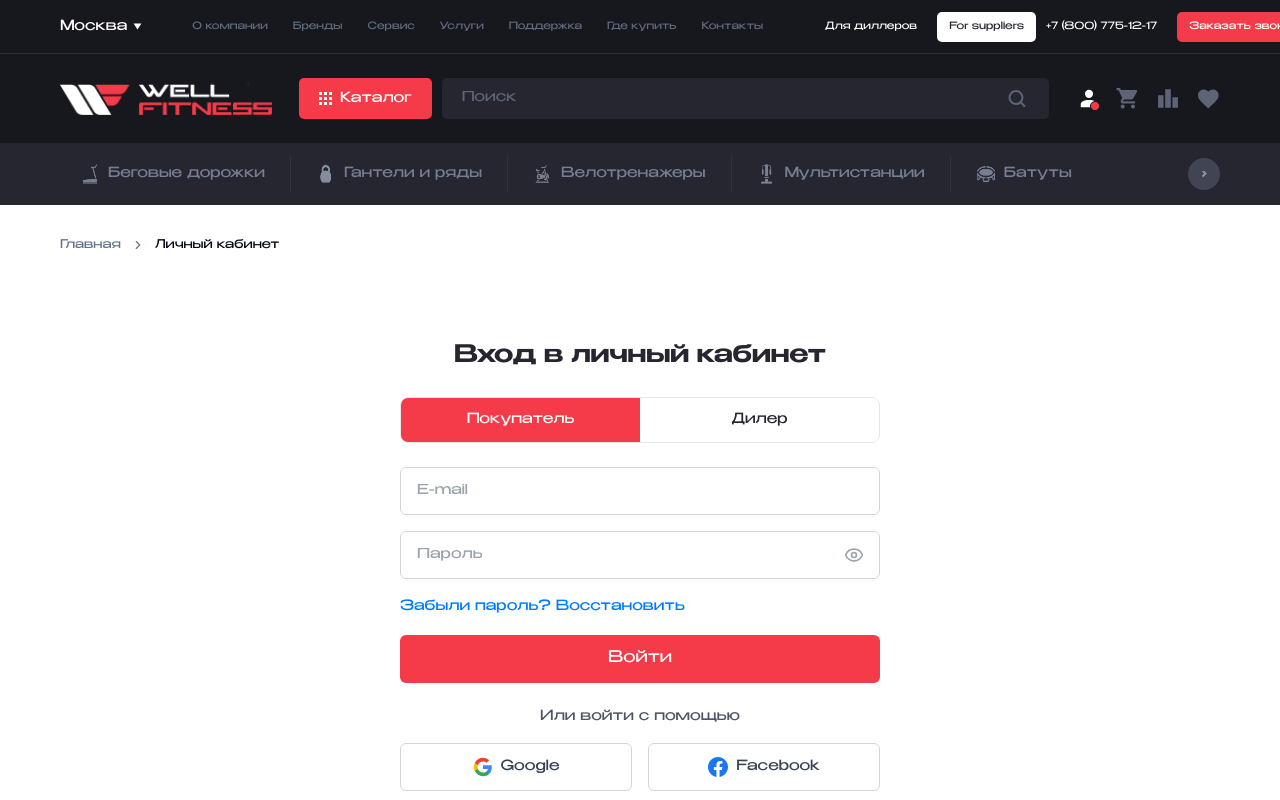
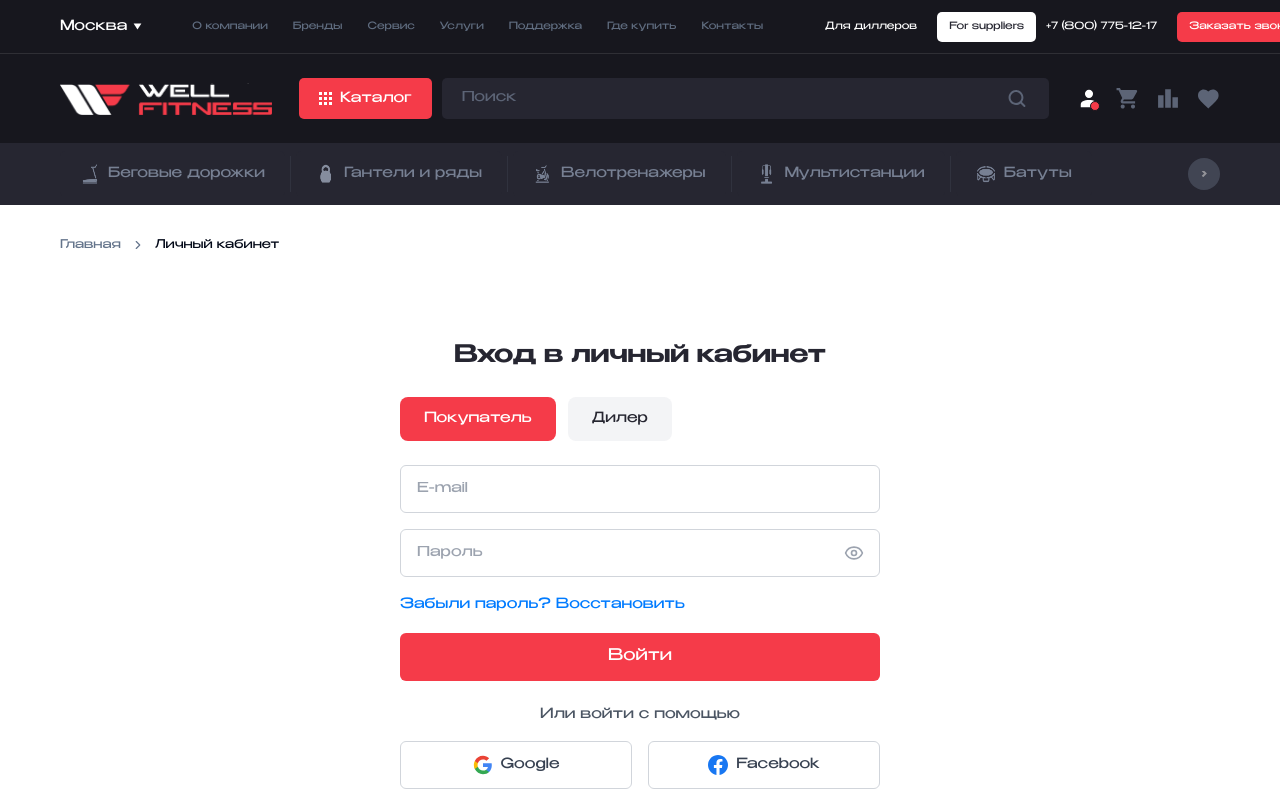
Before and after one commit to agafonovam22/ui-from-figma-craft, a React (Vite) app: page /account in a window 1280 px wide. Shown: the top 800 px of the page. Built offline with nearby package versions, Linux system fonts and the light colour scheme.

Commit message:
Align text to left

```diff
--- a/src/pages/Account.tsx
+++ b/src/pages/Account.tsx
@@ -56,14 +56,14 @@ const Account: React.FC = () => {
               </h1>
 
               {/* User Type Toggle */}
-              <div className="flex rounded-lg border border-gray-200 overflow-hidden mb-6">
+              <div className="flex gap-3 mb-6">
                 <button
                   type="button"
                   onClick={() => setUserType('buyer')}
-                  className={`flex-1 py-3 px-6 text-sm font-medium transition-colors ${
+                  className={`py-3 px-6 text-sm font-medium transition-colors rounded-lg text-left ${
                     userType === 'buyer'
                       ? 'bg-[#F53B49] text-white'
-                      : 'bg-white text-[#262631] hover:bg-gray-50'
+                      : 'bg-gray-100 text-[#262631] hover:bg-gray-200'
                   }`}
                 >
                   Покупатель
@@ -71,10 +71,10 @@ const Account: React.FC = () => {
                 <button
                   type="button"
                   onClick={() => setUserType('dealer')}
-                  className={`flex-1 py-3 px-6 text-sm font-medium transition-colors ${
+                  className={`py-3 px-6 text-sm font-medium transition-colors rounded-lg text-left ${
                     userType === 'dealer'
                       ? 'bg-[#F53B49] text-white'
-                      : 'bg-white text-[#262631] hover:bg-gray-50'
+                      : 'bg-gray-100 text-[#262631] hover:bg-gray-200'
                   }`}
                 >
                   Дилер
```
